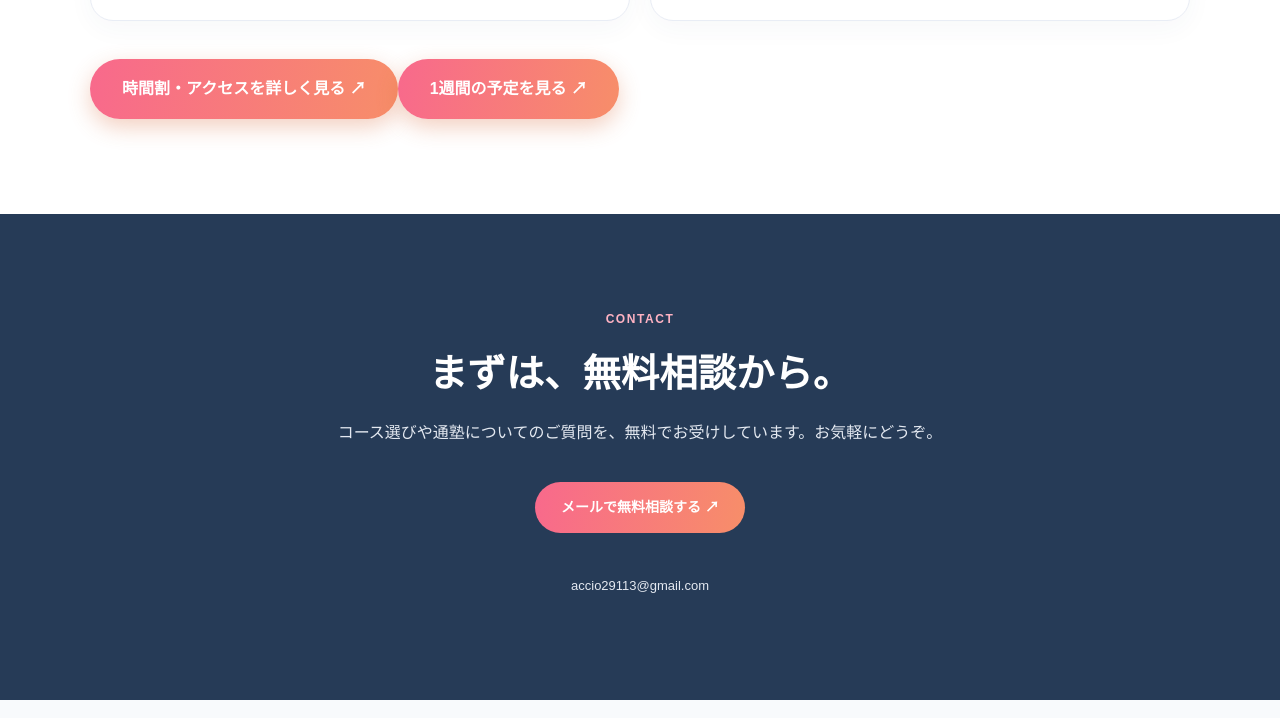
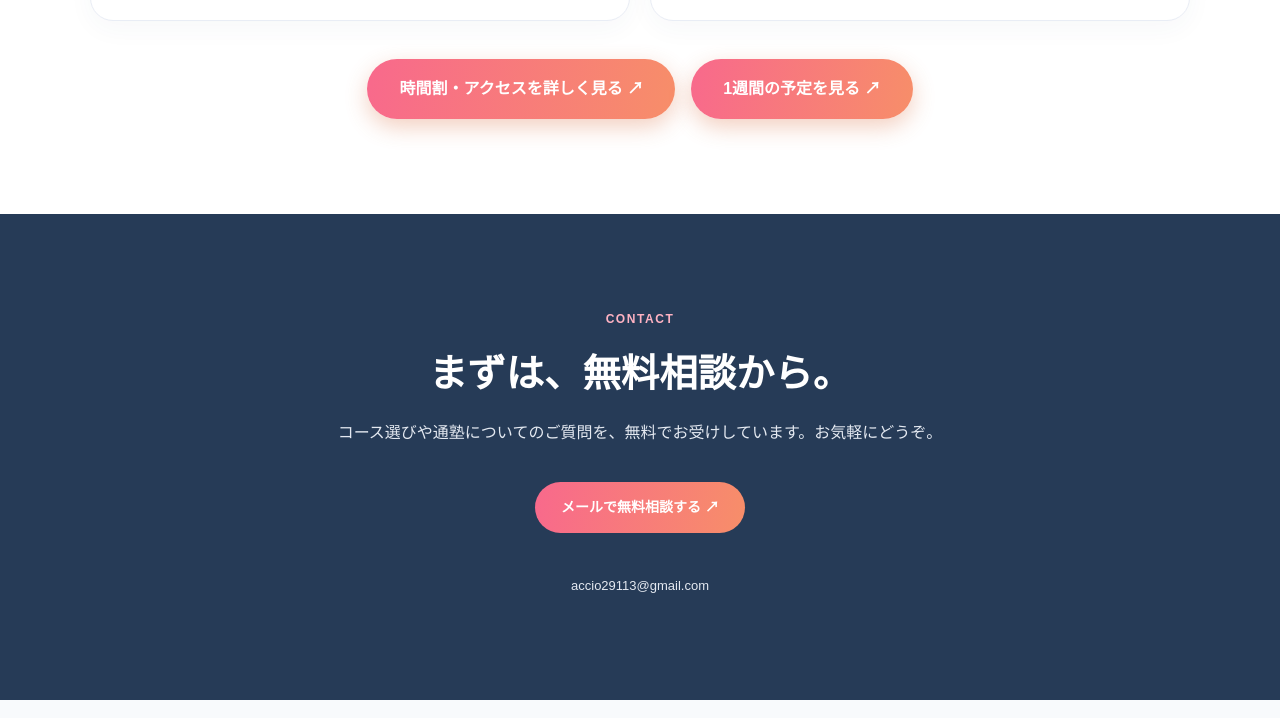
Before and after one commit to accio29113/accio.school, a plain HTML site: page index.html in a window 1280 px wide. Shown: the part 7220-7938 px from the top of the page. Drawn offline with Linux system fonts and the light colour scheme; a web font is replaced by a local one.

Commit message:
Add access-links styles for layout adjustments

```diff
--- a/style.css
+++ b/style.css
@@ -141,3 +141,4 @@ footer img{width:175px;height:90px}
 }
 .activity-link,.instructor-btn{background:linear-gradient(100deg,#f8698c,#f78e69);color:#fff}
 .exam-photo{display:block;width:100%;height:auto;aspect-ratio:16/9;object-fit:cover;border-radius:16px;margin:0 0 18px}
+.access-links{grid-column:1/-1;display:flex;gap:16px;justify-content:center;align-items:center;flex-wrap:wrap;margin-top:18px}.access-links .btn{margin:0}
```
